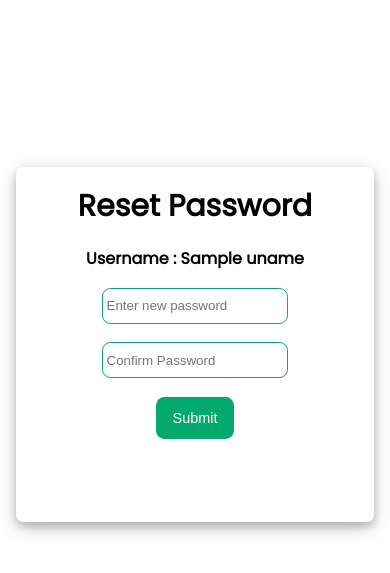
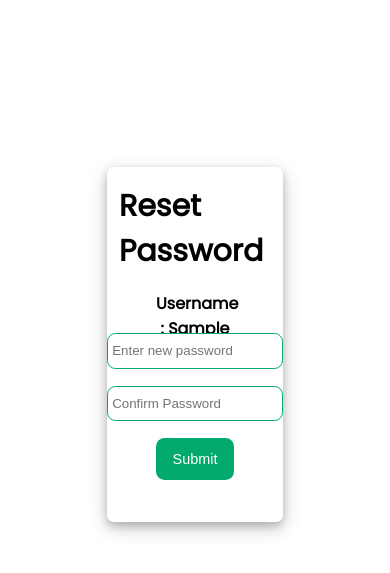
Before and after one commit to asyncdoggo/Yarro, a Flask app: template templates/resetpass.html in a window 390 px wide. Shown: the top 573 px of the page. Run offline with Flask 2, Linux system fonts and the light colour scheme; the template is opened without the code that fills it: most values are stand-ins (such as "Sample title", 1, 10 or a date in 2020).

Commit message:
Revert "Add responsive"
This reverts commit 897f06c64b3785685be1e823f54ce040dfc4e47e.

```diff
--- a/static/css/forgotpass.css
+++ b/static/css/forgotpass.css
@@ -69,9 +69,3 @@ button {
     color: #ffffff;
     /* margin: 2vh 1vw; */
 }
-
-@media (max-width:900px) {
-    .container {
-        width: 100%;
-    }
-}
--- a/static/css/index.css
+++ b/static/css/index.css
@@ -104,13 +104,13 @@ a {
   color: #04AA6D;
 }
 
-/* @media (max-width:1100px) {
+@media (max-width:1100px) {
   .container {
     width: 50%;
   }
-} */
+}
 
-@media (max-width:900px) {
+@media (max-width:800px) {
   .container {
     width: 100%;
   }
--- a/static/css/main.css
+++ b/static/css/main.css
@@ -188,7 +188,7 @@ nav span {
   margin: 1%;
 }
 
-@media (max-width:900px) {
+@media (max-width:800px) {
   .main_section {
     width: 99%;
   }
--- a/static/css/profile.css
+++ b/static/css/profile.css
@@ -112,7 +112,7 @@
     font-size: 18px;
 }
 
-@media (max-width:900px) {
+@media (max-width:800px) {
     .grid-container {
         width: 100%;
         grid-template-rows: repeat(4, minmax(40px, auto));
--- a/static/css/reg.css
+++ b/static/css/reg.css
@@ -76,7 +76,7 @@ a {
   color: #FFFFFF;
 }
 
-@media (max-width:900px) {
+@media (max-width:1000px) {
   .sign_container {
     width: 90%;
   }
--- a/static/css/reset.css
+++ b/static/css/reset.css
@@ -37,11 +37,20 @@ main {
 
 .box {
   /* border: 2px solid; */
-  width: 100%;
+  width: 20vw;
   height: 5vh;
   margin: 0vh 3vw;
-  display: inline-block;
+  display: inline;
   text-align: center;
+}
+
+
+
+form {
+  display: flex;
+  flex-direction: column;
+  align-items: center;
+
 }
 
 input[type=password] {
@@ -65,12 +74,6 @@ button {
   /* margin: 2vh 1vw; */
 }
 
-.box2 {
+.box2{
   margin-bottom: 1%;
 }
-
-@media (max-width: 900px) {
-  .container {
-    width: 100%;
-  }
-}
--- a/static/css/userprofile.css
+++ b/static/css/userprofile.css
@@ -76,7 +76,7 @@
   color: #FFFFFF;
 }
 
-@media (max-width:900px) {
+@media (max-width:800px) {
   .profile {
     width: 99%;
   }
```
